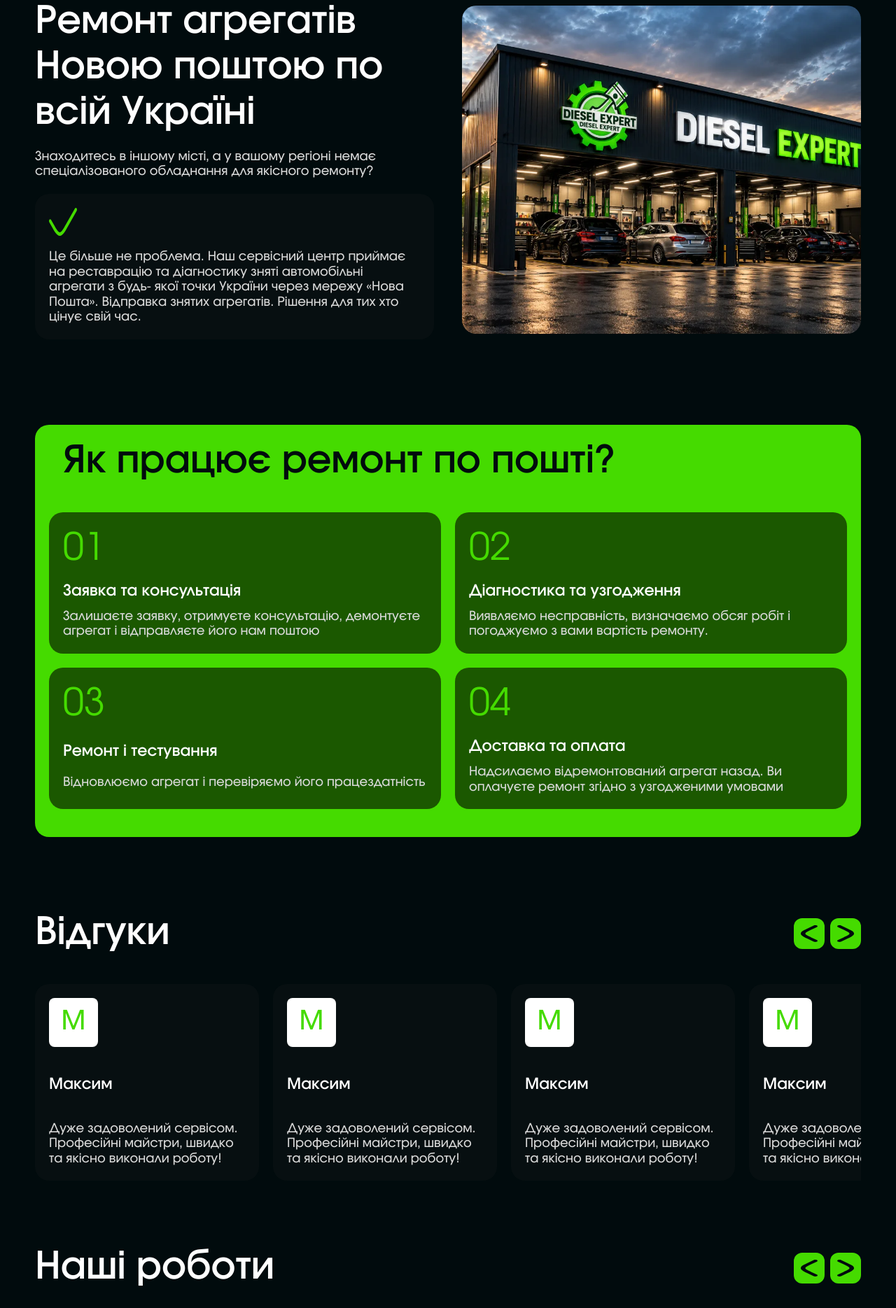
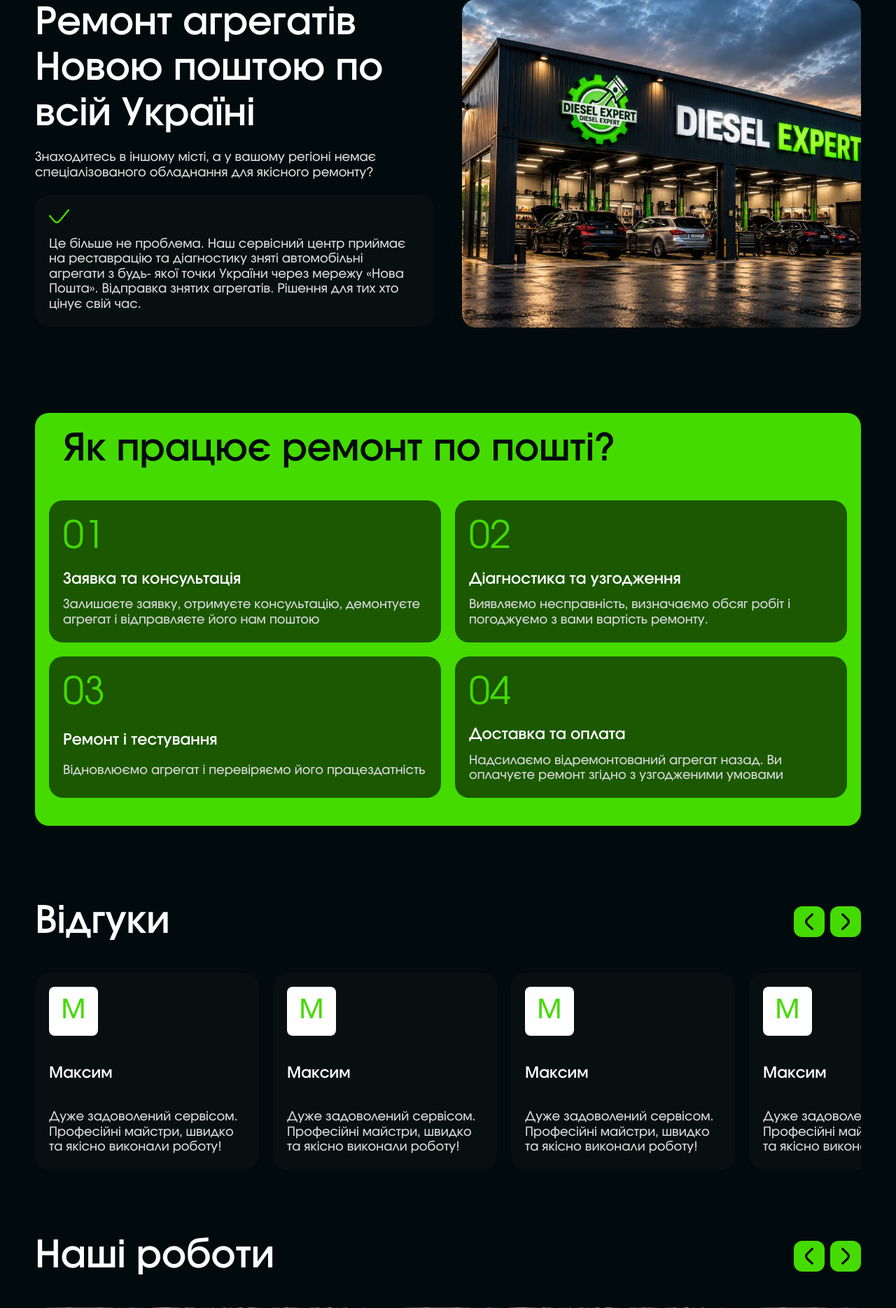
Before and after one commit to prometeylabsanna-lgtm/diesel_expert, a Django app: page / in a window 1280 px wide. Shown: the part 4380-6249 px from the top of the page at 70% size. Run offline with Django 5.2, Linux system fonts and the light colour scheme; data comes from the database, SQL or seed files in the repository.

Commit message:
style(figma-r2): glass + icons from spec
Перенести GLASS frost12≈blur(6px) / frost4≈blur(4px) без border/shadow на скло; іконки НП/FAQ/стрілок/буллетів зі spec assets.

Co-authored-by: Cursor <cursoragent@cursor.com>

```diff
--- a/static/css/components.css
+++ b/static/css/components.css
@@ -266,6 +283,12 @@
   cursor: pointer;
 }
 
+.slider__btn .icon {
+  width: 24px;
+  height: 24px;
+  object-fit: contain;
+}
+
 .slider {
   max-width: 100%;
   min-width: 0;
@@ -305,8 +328,12 @@
   gap: 20px;
   width: 225px;
   padding: var(--s-inner);
+  border: 0;
   border-radius: var(--r-card);
   background: var(--c-card);
+  -webkit-backdrop-filter: blur(var(--blur-frost-12));
+  backdrop-filter: blur(var(--blur-frost-12));
+  box-shadow: none;
 }
 
 .review-card__avatar {
--- a/static/css/hero.css
+++ b/static/css/hero.css
@@ -53,11 +53,12 @@
   height: 56px;
   min-height: 56px;
   padding: 0 14px;
-  border: 1px solid var(--c-glass-border);
+  border: 0;
   border-radius: var(--r-card);
   background: var(--c-card);
-  -webkit-backdrop-filter: blur(12px);
-  backdrop-filter: blur(12px);
+  -webkit-backdrop-filter: blur(var(--blur-frost-12));
+  backdrop-filter: blur(var(--blur-frost-12));
+  box-shadow: none;
 }
 
 .hero-dir__thumb {
@@ -208,7 +209,7 @@
   .hero-badge + .hero-badge {
     min-height: 71px;
     padding-left: 25px;
-    border-left: 1px solid var(--c-divider-35);
+    border-left: 1px solid var(--c-muted);
   }
 
   .hero-badge img {
--- a/static/css/modals.css
+++ b/static/css/modals.css
@@ -63,7 +63,7 @@
 
 .modal .field {
   height: 44px;
-  border: 1px solid var(--c-glass-border);
+  border: 0;
 }
 
 .modal .field__control {
--- a/static/css/sections.css
+++ b/static/css/sections.css
@@ -16,8 +16,12 @@
   flex-direction: column;
   gap: var(--s-tight);
   padding: var(--s-inner);
+  border: 0;
   border-radius: var(--r-card);
   background: var(--c-card);
+  -webkit-backdrop-filter: blur(var(--blur-frost-12));
+  backdrop-filter: blur(var(--blur-frost-12));
+  box-shadow: none;
 }
 
 .advantage__icon {
@@ -105,8 +109,12 @@
   display: grid;
   gap: var(--s-block);
   padding: var(--s-block);
+  border: 0;
   border-radius: var(--r-card);
   background: var(--c-card);
+  -webkit-backdrop-filter: blur(var(--blur-frost-12));
+  backdrop-filter: blur(var(--blur-frost-12));
+  box-shadow: none;
   color: var(--c-muted);
   font-size: var(--fs-body);
   font-weight: 500;
@@ -118,8 +126,9 @@
 }
 
 .promo__note img {
-  width: 40px;
-  height: 40px;
+  width: 29px;
+  height: 20px;
+  object-fit: contain;
 }
 
 .promo__photo {
@@ -153,8 +162,12 @@
   display: grid;
   gap: var(--s-inner);
   padding: var(--s-inner);
+  border: 0;
   border-radius: var(--r-card-sm);
   background: var(--c-step);
+  -webkit-backdrop-filter: blur(var(--blur-frost-12));
+  backdrop-filter: blur(var(--blur-frost-12));
+  box-shadow: none;
 }
 
 .step__num {
@@ -187,8 +200,12 @@
 
 .faq__item {
   padding: 13px 13px 13px 14px;
+  border: 0;
   border-radius: var(--r-card-sm);
   background: var(--c-card);
+  -webkit-backdrop-filter: blur(var(--blur-frost-12));
+  backdrop-filter: blur(var(--blur-frost-12));
+  box-shadow: none;
 }
 
 .faq__question {
@@ -217,6 +234,12 @@
   height: 44px;
   border-radius: var(--r-control);
   background: var(--c-accent);
+}
+
+.faq__icon .icon {
+  width: 24px;
+  height: 24px;
+  object-fit: contain;
 }
 
 .faq__item.is-open .icon--down,
--- a/static/css/tokens.css
+++ b/static/css/tokens.css
@@ -7,7 +7,9 @@
   --c-placeholder: #676767;
   --c-light: #eaeaea;
   --c-card: rgba(38, 38, 38, 0.2);
-  --c-glass-border: rgba(234, 234, 234, 0.2);
+  /* Figma GLASS frost 12 ≈ blur(6px); outline frost 4 ≈ blur(4px). Без border/shadow на склі. */
+  --blur-frost-12: 6px;
+  --blur-frost-4: 4px;
   --c-accent-soft: rgba(69, 219, 0, 0.12);
   --c-divider-35: rgba(234, 234, 234, 0.35);
   --c-divider-40: rgba(234, 234, 234, 0.4);
--- a/templates/components/service_card.html
+++ b/templates/components/service_card.html
@@ -5,14 +5,14 @@
     <div class="service-card__heading">
       <h3 class="service-card__title">{{ service.title }}</h3>
       <button class="service-card__toggle" type="button" aria-expanded="false" aria-label="{{ service.title }}">
-        <img class="icon icon--down" src="{% static 'img/icons/chevron-lime.svg' %}" alt="" width="24" height="24">
+        <span class="icon icon--down service-card__chevron" aria-hidden="true"></span>
       </button>
     </div>
     <p class="service-card__excerpt">{{ service.bullets|join:" " }}</p>
     <ul class="service-card__list">
       {% for bullet in service.bullets %}
         <li>
-          <img src="{% static 'img/icons/bullet.svg' %}" alt="" width="16" height="14">
+          <img src="{% static 'img/icons/icon-service-bullet-check.svg' %}" alt="" width="16" height="14">
           <span>{{ bullet }}</span>
         </li>
       {% endfor %}
--- a/templates/modals/booking_panel.html
+++ b/templates/modals/booking_panel.html
@@ -41,7 +41,7 @@
           <option value="{{ service.title }}" {% if form and form.service.value == service.title %}selected{% endif %}>{{ service.title }}</option>
         {% endfor %}
       </select>
-      <img class="field__chevron icon icon--down" src="{% static 'img/icons/chevron-lime.svg' %}" alt="" width="24" height="24">
+      <span class="field__chevron icon icon--down" aria-hidden="true"></span>
     </label>
     {% if form.service.errors %}
       <p class="field__error" role="alert">{{ form.service.errors.0 }}</p>
--- a/templates/sections/faq.html
+++ b/templates/sections/faq.html
@@ -8,7 +8,7 @@
           <button class="faq__question" type="button" aria-expanded="{% if forloop.first %}true{% else %}false{% endif %}" aria-controls="faq-panel-{{ item.order }}" id="faq-q-{{ item.order }}">
             <span>{{ item.question }}</span>
             <span class="faq__icon" aria-hidden="true">
-              <img class="icon icon--down" src="{% static 'img/icons/chevron.svg' %}" alt="" width="24" height="24">
+              <img class="icon icon--down" src="{% static 'img/icons/icon-left2-chevron.svg' %}" alt="" width="6" height="12">
             </span>
           </button>
           <div class="faq__answer" id="faq-panel-{{ item.order }}" role="region" aria-labelledby="faq-q-{{ item.order }}"{% if not forloop.first %} hidden{% endif %}>
--- a/templates/sections/mail_promo.html
+++ b/templates/sections/mail_promo.html
@@ -5,7 +5,7 @@
       <h2 class="section__title" id="promo-title">{{ promo.title }}</h2>
       <p class="section__lead">{{ promo.lead }}</p>
       <div class="promo__note">
-        <img src="{% static 'img/icons/tick.svg' %}" alt="" width="40" height="40">
+        <img src="{% static 'img/icons/icon-np-check.svg' %}" alt="" width="29" height="20">
         <p>{{ promo.text }}</p>
       </div>
       {% if promo.cta %}
--- a/templates/sections/reviews.html
+++ b/templates/sections/reviews.html
@@ -6,10 +6,10 @@
         <h2 class="section__title" id="reviews-title">{{ reviews.title }}</h2>
         <div class="slider__nav">
           <button class="slider__btn" type="button" data-slider-prev aria-label="Попередній">
-            <img class="icon" src="{% static 'img/icons/chevron.svg' %}" alt="" width="24" height="24">
+            <img class="icon" src="{% static 'img/icons/icon-left2-chevron.svg' %}" alt="" width="6" height="12">
           </button>
           <button class="slider__btn" type="button" data-slider-next aria-label="Наступний">
-            <img class="icon icon--flip" src="{% static 'img/icons/chevron.svg' %}" alt="" width="24" height="24">
+            <img class="icon icon--flip" src="{% static 'img/icons/icon-left2-chevron.svg' %}" alt="" width="6" height="12">
           </button>
         </div>
       </div>
--- a/templates/sections/works.html
+++ b/templates/sections/works.html
@@ -6,10 +6,10 @@
         <h2 class="section__title" id="works-title">{{ works.title }}</h2>
         <div class="slider__nav">
           <button class="slider__btn" type="button" data-slider-prev aria-label="Попереднє">
-            <img class="icon" src="{% static 'img/icons/chevron.svg' %}" alt="" width="24" height="24">
+            <img class="icon" src="{% static 'img/icons/icon-left2-chevron.svg' %}" alt="" width="6" height="12">
           </button>
           <button class="slider__btn" type="button" data-slider-next aria-label="Наступне">
-            <img class="icon icon--flip" src="{% static 'img/icons/chevron.svg' %}" alt="" width="24" height="24">
+            <img class="icon icon--flip" src="{% static 'img/icons/icon-left2-chevron.svg' %}" alt="" width="6" height="12">
           </button>
         </div>
       </div>
```
Also changed, not shown: other parts of static/css/components.css (+33 -5 lines), static/css/layout.css (+14 -8 lines), static/img/icons/bullet.svg, static/img/icons/chevron-lime.svg, static/img/icons/chevron.svg, static/img/icons/icon-left2-chevron.svg (added), static/img/icons/icon-np-check.svg (added), static/img/icons/icon-service-bullet-check.svg (added), static/img/icons/tick.svg.
